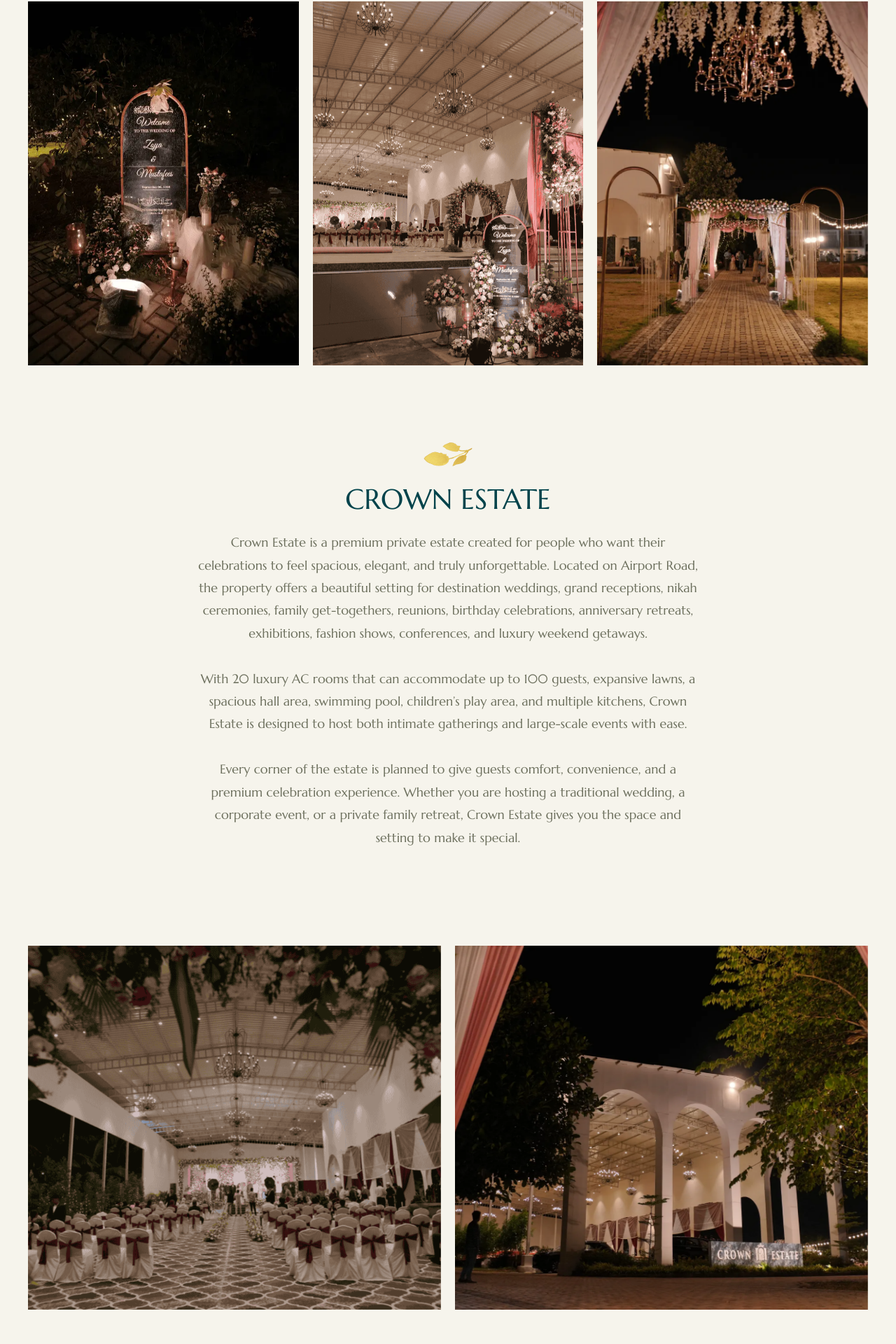
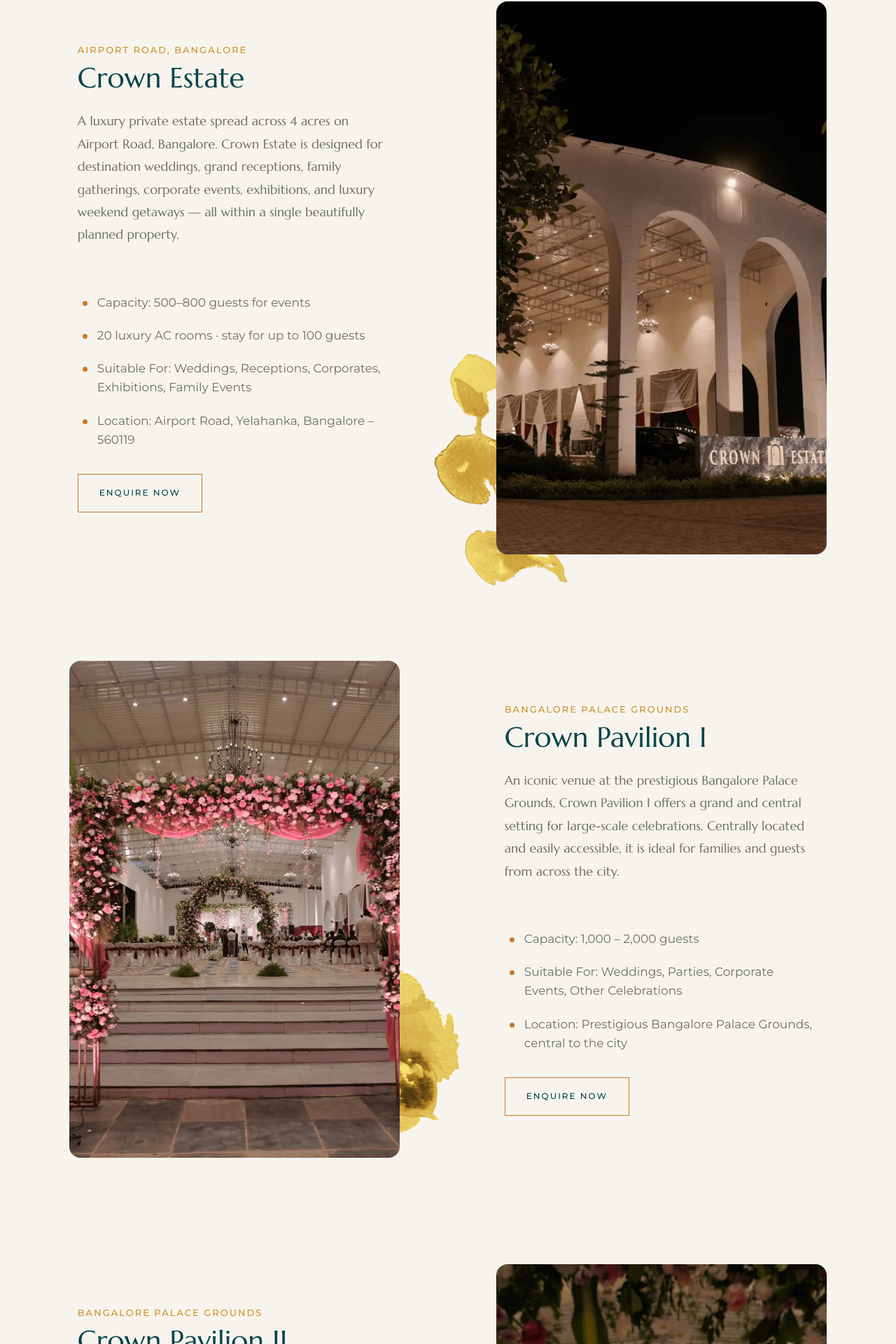
Before and after one commit to vedavyas8688/Crown-Estate, a React (Vite) app: page /about in a window 1280 px wide. Shown: the part 580-2500 px from the top of the page at 70% size. Built offline with nearby package versions, Linux system fonts and the light colour scheme.

Commit message:
new changes

```diff
--- a/src/pages/AboutPage.jsx
+++ b/src/pages/AboutPage.jsx
@@ -30,11 +30,102 @@
         </div>
       </div>
 
-      {/* ============ 2. MAIN ABOUT CONTENT ============ */}
+      {/* ============ 2. OUR PROPERTIES — alternating left/right ============ */}
+
+      {/* Section heading */}
       <div className="section first">
         <div className="content">
+
+
+          {/* Crown Estate — text left, image right */}
+          <div className="w-layout-grid grid-2-columns">
+            <div className="block-text" data-reveal>
+              <div className="subtitle" style={{ marginBottom: '6px' }}>Airport Road, Bangalore</div>
+              <h3 className="heading">Crown Estate</h3>
+              <p className="paragraph">
+                A luxury private estate spread across 4 acres on Airport Road, Bangalore. Crown Estate is designed for destination weddings,
+                grand receptions, family gatherings, corporate events, exhibitions, and luxury weekend getaways — all within a single beautifully
+                planned property.
+              </p>
+              <ul className="inclusion-list" style={{ marginBottom: '32px' }}>
+                <li>Capacity: 500–800 guests for events</li>
+                <li>20 luxury AC rooms · stay for up to 100 guests</li>
+                <li>Suitable For: Weddings, Receptions, Corporates, Exhibitions, Family Events</li>
+                <li>Location: Airport Road, Yelahanka, Bangalore – 560119</li>
+              </ul>
+              <a href="/contact" className="button w-button">Enquire Now</a>
+            </div>
+            <div className="block-image" data-reveal data-reveal-delay="0.15">
+              <div className="overflow-image" style={{ borderRadius: '16px' }}>
+                <img className="image" src="/eventimages/crown-estate.webp" alt="Crown Estate" loading="lazy" />
+              </div>
+              <img src="/images/flower_5.png" loading="eager" alt="" className="flower---a" />
+            </div>
+          </div>
+        </div>
+      </div>
+
+      {/* Crown Pavilion I — image left, text right */}
+      <div className="section">
+        <div className="content">
+          <div className="w-layout-grid grid-2-columns">
+            <div className="block-image" data-reveal>
+              <div className="overflow-image" style={{ borderRadius: '16px' }}>
+                <img className="image" src="/eventimages/banner2.webp" alt="Crown Pavilion I" loading="lazy" />
+              </div>
+              <img src="/images/flower_2.png" loading="eager" alt="" className="flower---b" />
+            </div>
+            <div className="block-text" data-reveal data-reveal-delay="0.15">
+              <div className="subtitle" style={{ marginBottom: '6px' }}>Bangalore Palace Grounds</div>
+              <h3 className="heading">Crown Pavilion I</h3>
+              <p className="paragraph">
+                An iconic venue at the prestigious Bangalore Palace Grounds, Crown Pavilion I offers a grand and central setting for large-scale
+                celebrations. Centrally located and easily accessible, it is ideal for families and guests from across the city.
+              </p>
+              <ul className="inclusion-list" style={{ marginBottom: '32px' }}>
+                <li>Capacity: 1,000 – 2,000 guests</li>
+                <li>Suitable For: Weddings, Parties, Corporate Events, Other Celebrations</li>
+                <li>Location: Prestigious Bangalore Palace Grounds, central to the city</li>
+              </ul>
+              <a href="/contact" className="button w-button">Enquire Now</a>
+            </div>
+          </div>
+        </div>
+      </div>
+
+      {/* Crown Pavilion II — text left, image right */}
+      <div className="section">
+        <div className="content">
+          <div className="w-layout-grid grid-2-columns">
+            <div className="block-text" data-reveal>
+              <div className="subtitle" style={{ marginBottom: '6px' }}>Bangalore Palace Grounds</div>
+              <h3 className="heading">Crown Pavilion II</h3>
+              <p className="paragraph">
+                Crown Pavilion II is a refined venue at Bangalore Palace Grounds, offering an intimate yet grand setting for celebrations of up to
+                1,200 guests. A premium choice for events that demand elegance, comfort, and a central city location.
+              </p>
+              <ul className="inclusion-list" style={{ marginBottom: '32px' }}>
+                <li>Capacity: 1,000 – 1,200 guests</li>
+                <li>Suitable For: Weddings, Parties, Corporate Events, Other Celebrations</li>
+                <li>Location: Prestigious Bangalore Palace Grounds, central to the city</li>
+              </ul>
+              <a href="/contact" className="button w-button">Enquire Now</a>
+            </div>
+            <div className="block-image" data-reveal data-reveal-delay="0.15">
+              <div className="overflow-image" style={{ borderRadius: '16px' }}>
+                <img className="image" src="/eventimages/banner3.webp" alt="Crown Pavilion II" loading="lazy" />
+              </div>
+              <img src="/images/flower_4.png" loading="eager" alt="" className="flower---a variant" />
+            </div>
+          </div>
+        </div>
+      </div>
+
+      {/* ============ 3. MAIN ABOUT CONTENT ============ */}
+      <div className="section">
+        <div className="content">
           {/* 3-col image strip: about_2 / about_1 / about_3 */}
-          <div className="w-layout-grid grid-3-columns">
+          {/* <div className="w-layout-grid grid-3-columns">
             <div className="overflow-image" data-reveal>
               <img src="/eventimages/wedding.webp" loading="lazy" alt="" className="image about" />
             </div>
@@ -44,10 +135,10 @@
             <div className="overflow-image" data-reveal data-reveal-delay="0.3">
               <img src="/eventimages/banner1.webp" loading="lazy" alt="" className="image about" />
             </div>
-          </div>
+          </div> */}
 
           {/* "Who we are" text block */}
-          <div className="text-about" data-reveal>
+          {/* <div className="text-about" data-reveal>
             <img src="/images/extra.png" loading="lazy" alt="" width="70" className="image-extra" />
             <h3>CROWN ESTATE</h3>
             <p>
@@ -64,17 +155,17 @@
               Every corner of the estate is planned to give guests comfort, convenience, and a premium celebration experience. Whether you are hosting
               a traditional wedding, a corporate event, or a private family retreat, Crown Estate gives you the space and setting to make it special.
             </p>
-          </div>
+          </div> */}
 
           {/* 2-col image strip: about_5 / about_6 */}
-          <div className="w-layout-grid grid-2-columns about">
+          {/* <div className="w-layout-grid grid-2-columns about">
             <div className="overflow-image" data-reveal>
               <img className="image about" src="/eventimages/8.png" loading="lazy" alt="" />
             </div>
             <div className="overflow-image" data-reveal data-reveal-delay="0.15">
               <img className="image about" src="/eventimages/about-crown.webp" loading="lazy" alt="" />
             </div>
-          </div>
+          </div> */}
 
           {/* "Our process" text block */}
           <div className="text-about" data-reveal>
```
